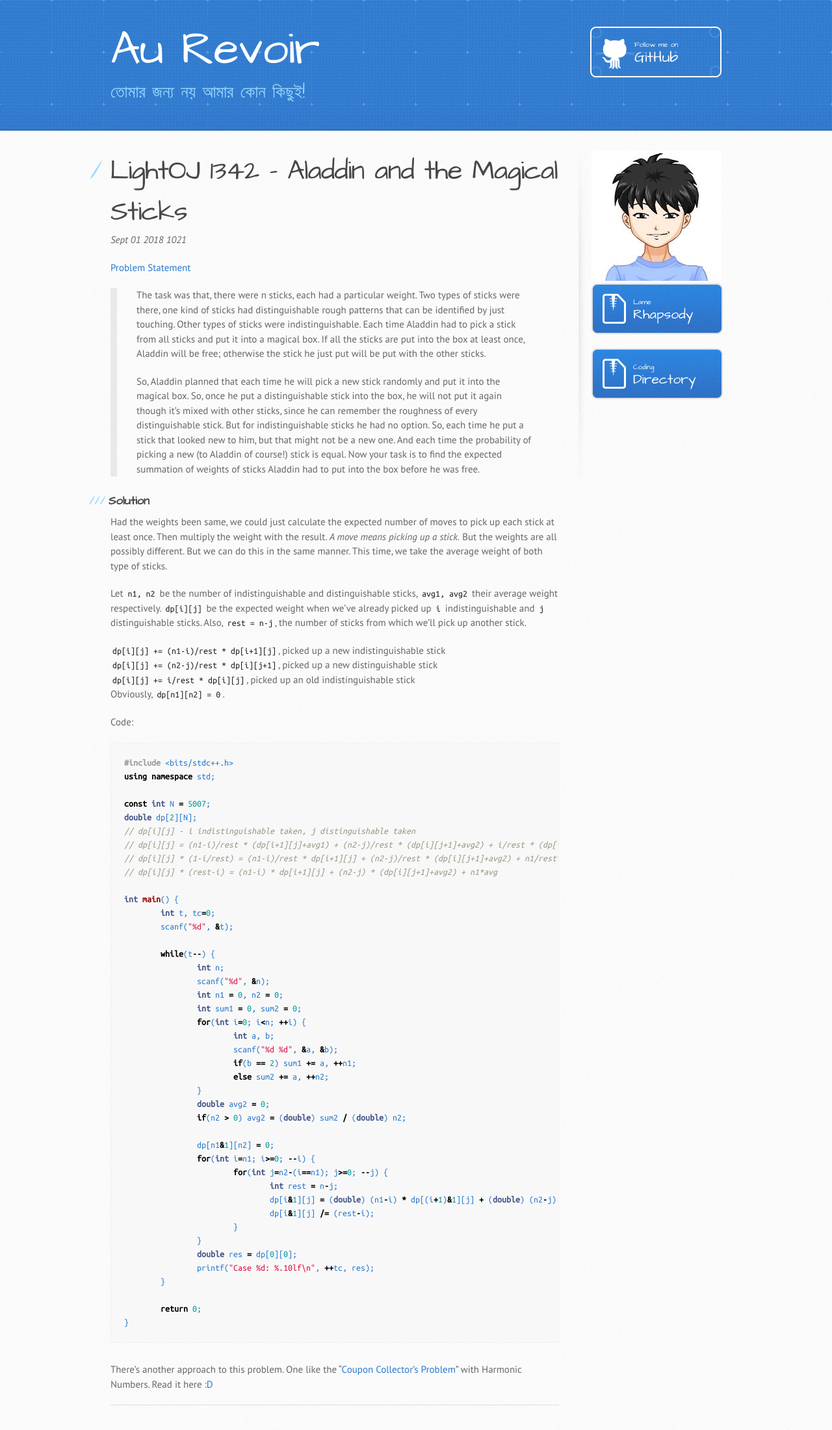
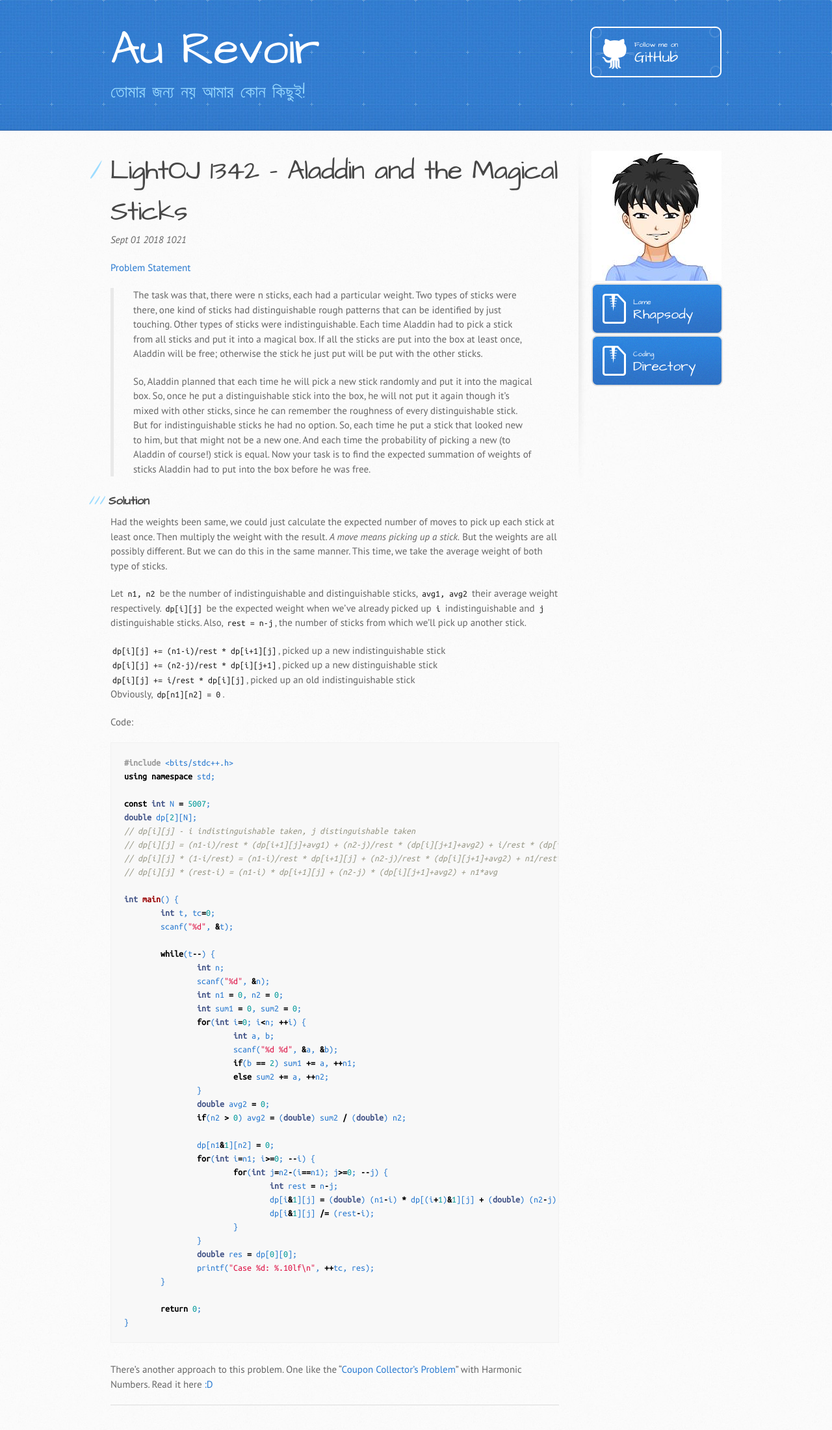
Before and after one commit to rebornplusplus/rebornplusplus.github.io, a Jekyll site: the page built from codir/lo-1342-aladdin-and-the-magical-sticks.md, in a window 1280 px wide. Shown: the whole page at 65% size. Built offline with Jekyll 4.4.1, drawn with Linux system fonts in a browser that asks for light colours; some web fonts are replaced; comment, search, counter and statistics services are not loaded; our own code applies the rules of GitHub Pages for plain Markdown files.

Commit message:
Update jekyll-theme-architect.scss

```diff
--- a/_sass/jekyll-theme-architect.scss
+++ b/_sass/jekyll-theme-architect.scss
@@ -118,7 +118,8 @@ aside a.button {
   display: block;
   width: 138px;
   padding-left: 64px;
-  margin-bottom: 20px;
+//   margin-bottom: 20px;
+  margin-bottom: 0px;
   font-size: 21px;
   background: transparent url(../images/download-button.png) 0 0 no-repeat;
 }
@@ -304,7 +305,7 @@ blockquote {
   margin-left: 0px;
   margin-bottom: 20px;
   font-size: 15px;
-  border-left: 10px solid #e9e9e9;
+  border-left: 5px solid #e9e9e9;
 }
 
 ul {
```
